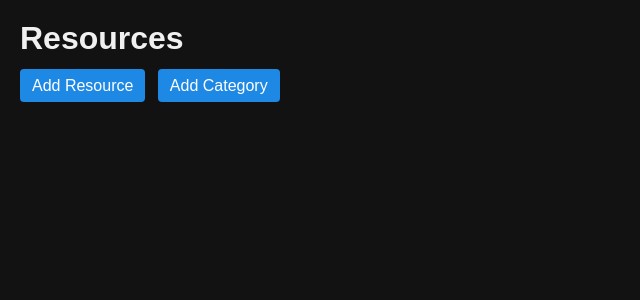
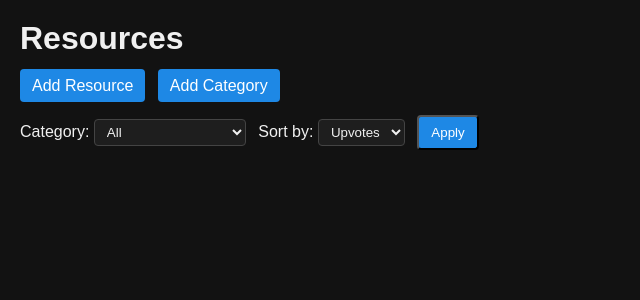
Before and after one commit to 04-impiousrust/opensec, a Django app: page / in a window 1280 px wide. Shown: the top 300 px of the page, without its empty margins (0-640 px from the left). Run offline with Django 4.2, Linux system fonts and the light colour scheme; data comes from the database, SQL or seed files in the repository; data that the repository does not hold is empty.

Commit message:
Add sorting and filtering to resource list

```diff
--- a/resources/views.py
+++ b/resources/views.py
@@ -11,6 +11,26 @@ class ResourceListView(ListView):
     model = Resource
     template_name = 'resources/list.html'
     context_object_name = 'resources'
+
+    def get_queryset(self):
+        queryset = super().get_queryset()
+        category_id = self.request.GET.get("category")
+        if category_id:
+            queryset = queryset.filter(category_id=category_id)
+
+        sort = self.request.GET.get("sort")
+        if sort == "created":
+            queryset = queryset.order_by("-created")
+        elif sort == "upvotes":
+            queryset = queryset.order_by("-upvotes")
+        return queryset
+
+    def get_context_data(self, **kwargs):
+        context = super().get_context_data(**kwargs)
+        context["categories"] = Category.objects.all()
+        context["selected_category"] = self.request.GET.get("category", "")
+        context["selected_sort"] = self.request.GET.get("sort", "")
+        return context
 
 
 class ResourceCreateView(CreateView):
--- a/templates/resources/list.html
+++ b/templates/resources/list.html
@@ -11,6 +11,7 @@
             padding: 20px;
         }
         a { color: #90caf9; }
+        .button,
         a.button {
             background: #1e88e5;
             color: #fff;
@@ -28,6 +29,14 @@
         /* Match spacing for the "Upvoted" text shown after voting */
         span.upvoted-text {
             margin-left: 12px;
+        }
+        select {
+            background: #1e1e1e;
+            color: #f0f0f0;
+            border: 1px solid #444;
+            border-radius: 4px;
+            padding: 4px 8px;
+            margin-right: 8px;
         }
         h1 {
             margin-top: 0;
@@ -60,6 +69,21 @@
     <h1>Resources</h1>
     <a href="{% url 'resource_add' %}" class="button">Add Resource</a>
     <a href="{% url 'category_add' %}" class="button">Add Category</a>
+    <form method="get" style="margin-top:20px;">
+        <label for="category">Category:</label>
+        <select name="category" id="category">
+            <option value="">All</option>
+            {% for cat in categories %}
+                <option value="{{ cat.id }}" {% if cat.id|stringformat:'s' == selected_category %}selected{% endif %}>{{ cat.name }}</option>
+            {% endfor %}
+        </select>
+        <label for="sort">Sort by:</label>
+        <select name="sort" id="sort">
+            <option value="upvotes" {% if selected_sort == 'upvotes' %}selected{% endif %}>Upvotes</option>
+            <option value="created" {% if selected_sort == 'created' %}selected{% endif %}>Newest</option>
+        </select>
+        <button type="submit" class="button filter-button">Apply</button>
+    </form>
     <ul>
         {% for resource in resources %}
         <li>
```
Also changed, not shown: resources/tests.py (+20 -0 lines).
